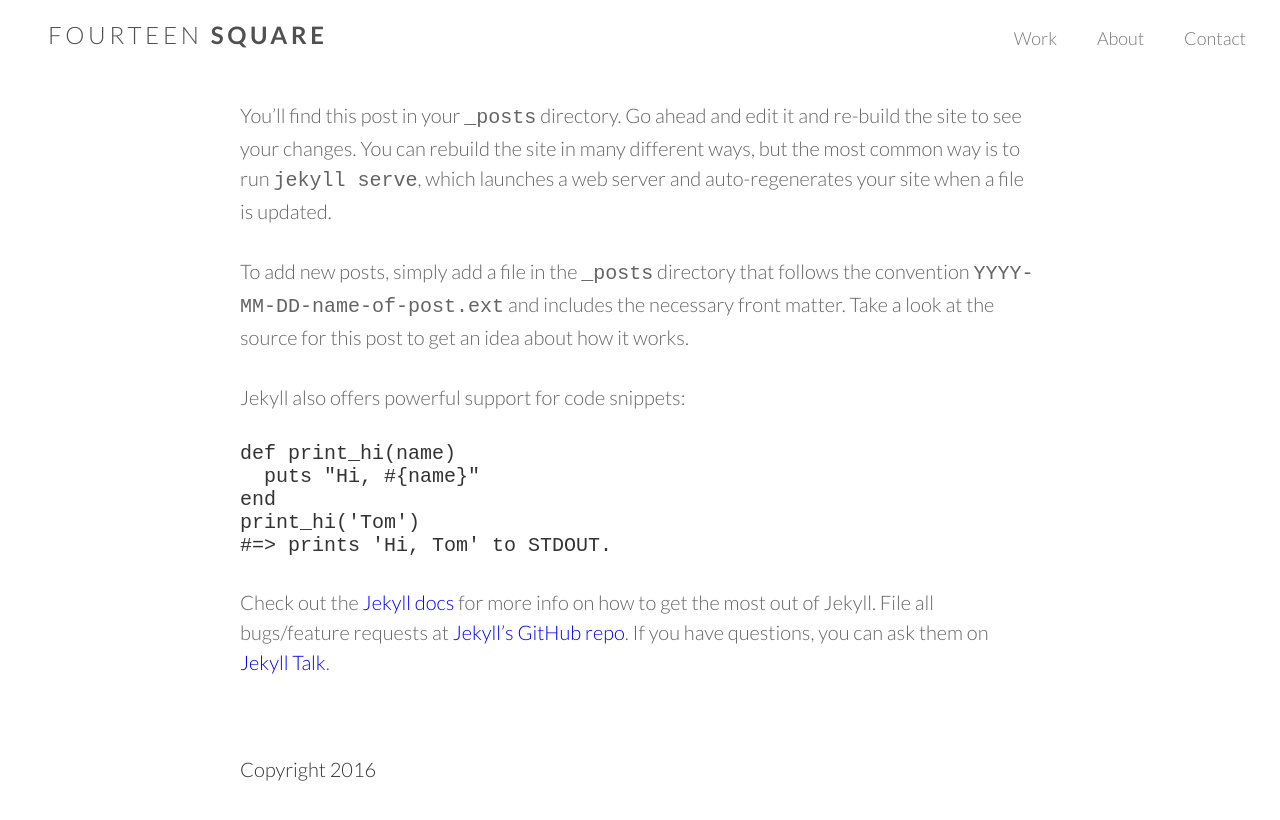
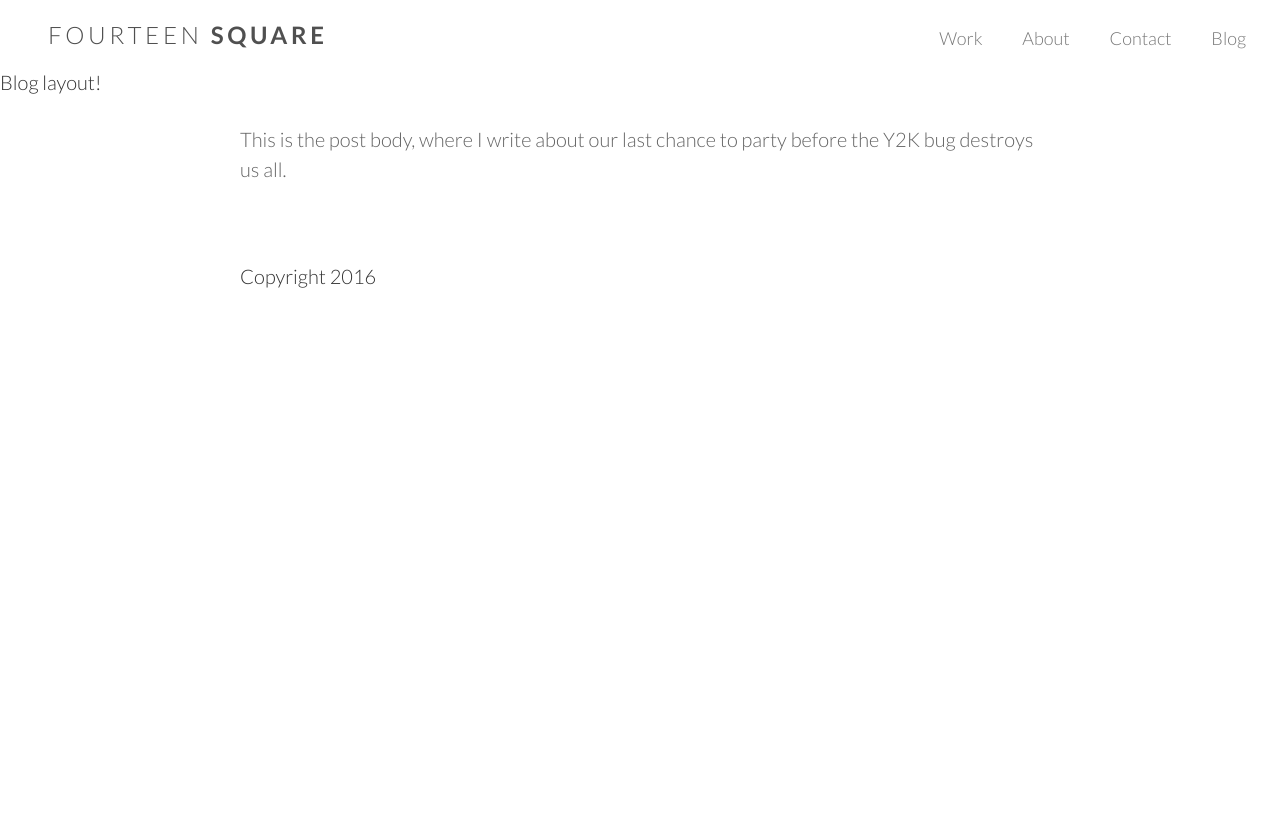
Before and after one commit to ryanaripley/fourteensquare, a Jekyll site: the page built from _posts/2016-10-25-welcome-to-jekyll.markdown, in a window 1280 px wide. Shown: the top 820 px of the page. Built offline with Jekyll 4.4.1, drawn with Linux system fonts in a browser that asks for light colours; nearby versions of some CDN libraries; our own code applies the rules of GitHub Pages for plain Markdown files.

```diff
--- a/_config.yml
+++ b/_config.yml
@@ -28,7 +28,7 @@ github_username:  ryanaripley
 markdown: kramdown
 permalink: pretty
 
-gems:
+plugins:
   - jekyll-feed
 exclude:
   - Gemfile
--- a/_includes/header.html
+++ b/_includes/header.html
@@ -7,6 +7,7 @@
       <li><a href="{{ site.baseurl }}/work">Work</a></li>
       <li><a href="{{ site.baseurl }}/about">About</a></li>
       <li><a href="{{ site.baseurl }}/contact">Contact</a></li>
+      <li><a href="{{ site.baseurl }}/blog">Blog</a></li>
     </ul>
   </nav>
 
--- /dev/null
+++ b/_layouts/single.html
@@ -0,0 +1,6 @@
+---
+layout: default
+---
+Blog layout!
+
+{{ content }}
--- a/_posts/2016-10-25-welcome-to-jekyll.markdown
+++ b/_posts/2016-10-25-welcome-to-jekyll.markdown
@@ -1,24 +1,9 @@
 ---
-title:  "Welcome to Jekyll!"
-date:   2016-10-25 21:57:54 -0500
-categories: jekyll update
+layout: single
+title: "Let's Party"
+date: 1999-12-31 11:59:59 -0800
+thumbnail: "/images/prince.jpg"
+rating: 5
 ---
-You’ll find this post in your `_posts` directory. Go ahead and edit it and re-build the site to see your changes. You can rebuild the site in many different ways, but the most common way is to run `jekyll serve`, which launches a web server and auto-regenerates your site when a file is updated.
 
-To add new posts, simply add a file in the `_posts` directory that follows the convention `YYYY-MM-DD-name-of-post.ext` and includes the necessary front matter. Take a look at the source for this post to get an idea about how it works.
-
-Jekyll also offers powerful support for code snippets:
-
-{% highlight ruby %}
-def print_hi(name)
-  puts "Hi, #{name}"
-end
-print_hi('Tom')
-#=> prints 'Hi, Tom' to STDOUT.
-{% endhighlight %}
-
-Check out the [Jekyll docs][jekyll-docs] for more info on how to get the most out of Jekyll. File all bugs/feature requests at [Jekyll’s GitHub repo][jekyll-gh]. If you have questions, you can ask them on [Jekyll Talk][jekyll-talk].
-
-[jekyll-docs]: http://jekyllrb.com/docs/home
-[jekyll-gh]:   https://github.com/jekyll/jekyll
-[jekyll-talk]: https://talk.jekyllrb.com/
+This is the post body, where I write about our last chance to party before the Y2K bug destroys us all.
```
Also changed, not shown: _layouts/blog.html (added, +15 -0 lines), admin/config.yml (added, +23 -0 lines), admin/index.html (added, +12 -0 lines), blog.md (added, +7 -0 lines), about.md (line endings or trailing spaces), images/prince.jpg (added).
